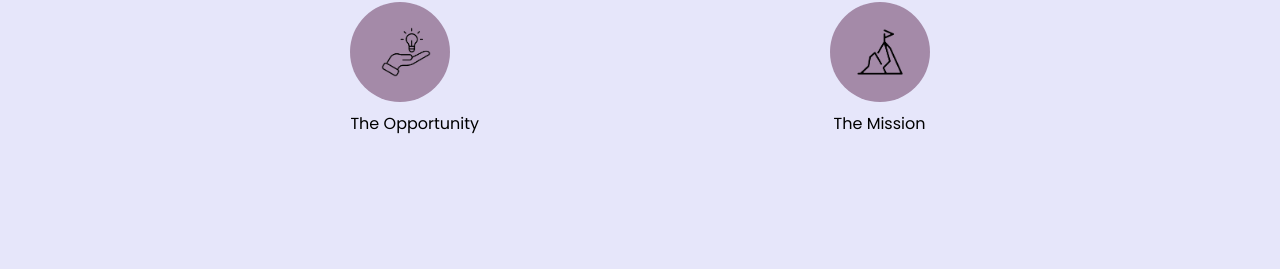
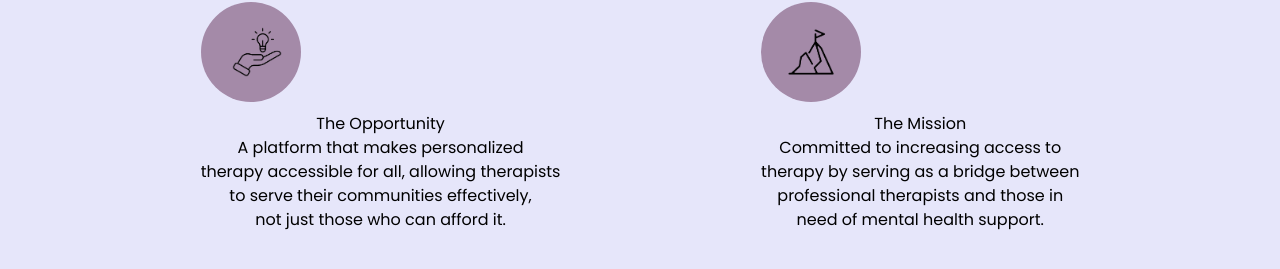
Before and after one commit to HuzefaDohadwala/MERN_Serenity, a React (Create React App) app in the folder my-app/: page /about in a window 1280 px wide. Shown: the part 937-1206 px from the top of the page. Built offline with nearby package versions, Linux system fonts and the light colour scheme.

Commit message:
About2 update

```diff
--- a/my-app/src/components/About2.jsx
+++ b/my-app/src/components/About2.jsx
@@ -22,12 +22,20 @@ const About2 = () => {
             />
           </div>
           <h1 className="about2_bottomTitle">The Opportunity</h1>
+          <p>A platform that makes personalized</p>
+          <p>therapy accessible for all, allowing therapists</p>
+          <p>to serve their communities effectively,</p>
+          <p>not just those who can afford it.</p>
         </div>
         <div className="about2_mission">
           <div className="icon_cell">
             <img src={mission} alt="logo" className="about2_icon" />
           </div>
           <h1 className="about2_bottomTitle">The Mission</h1>
+          <p>Committed to increasing access to</p>
+          <p>therapy by serving as a bridge between</p>
+          <p>professional therapists and those in</p>
+          <p>need of mental health support.</p>
         </div>
       </div>
     </div>
```
